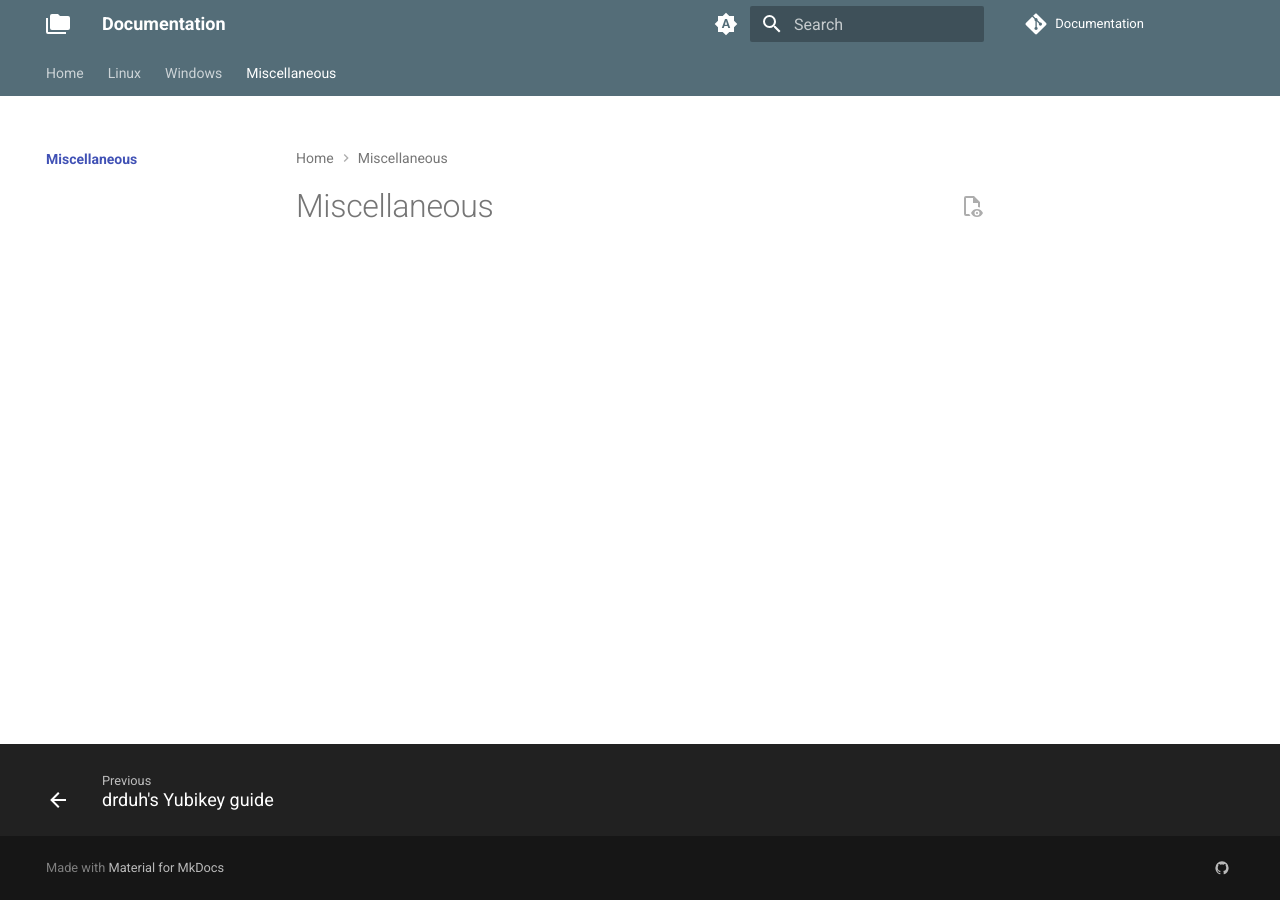
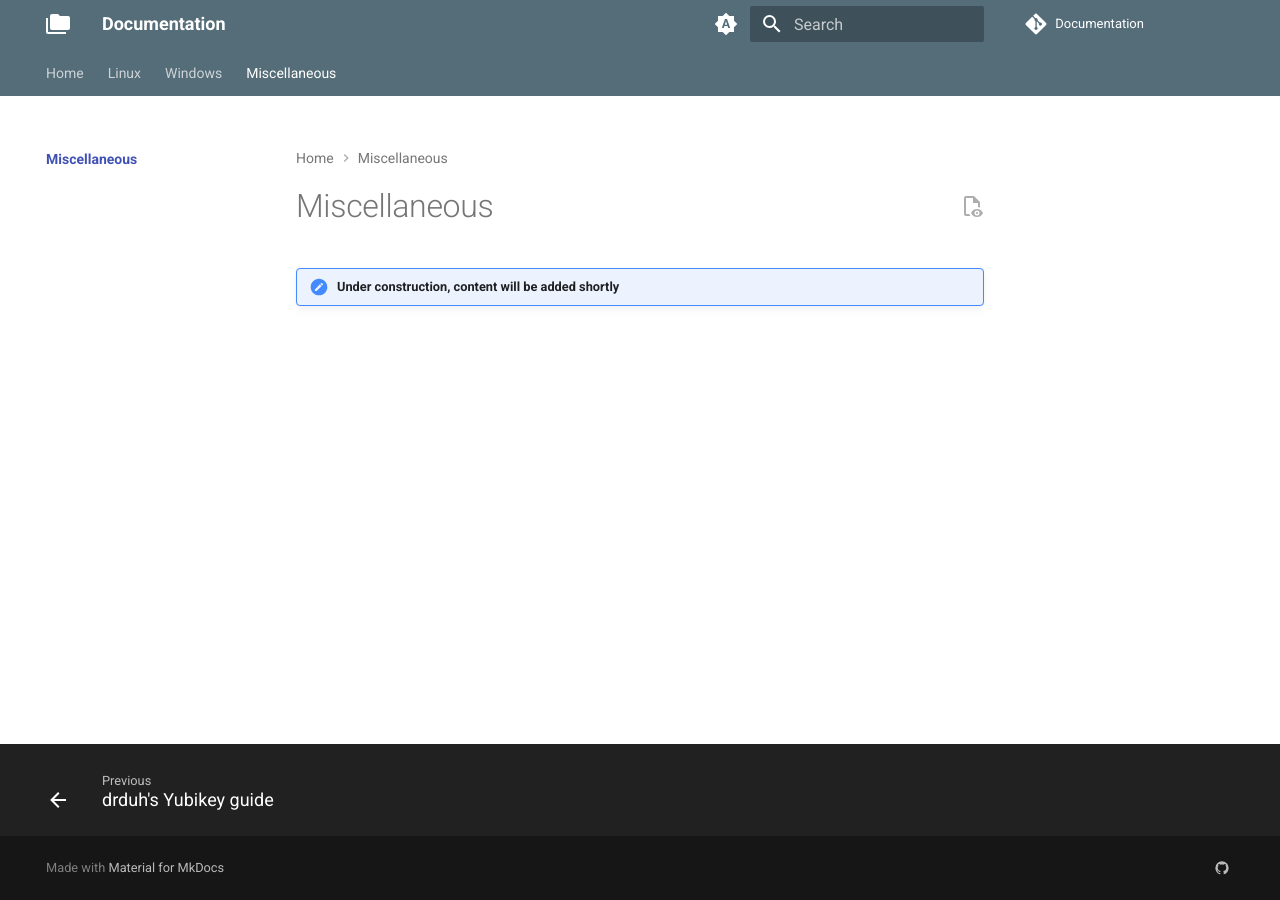
Before and after one commit to FlagHunter01/documentation.frolov.eu, an MkDocs documentation site: the page built from docs/misc/index.md, in a window 1280 px wide. Built offline with MkDocs 1.6.1 and Material for MkDocs 9.7.7, drawn with Linux system fonts in a browser that asks for light colours; plug-ins that fetch from the network failed and are left out; comment, search, counter and statistics services are not loaded.

Commit message:
Add placeholders for empty indexes

```diff
--- a/docs/misc/index.md
+++ b/docs/misc/index.md
@@ -2,3 +2,5 @@
 title: Miscellaneous
 description: Index of the Miscellaneous tab.
 ---
+
+!!! note "Under construction, content will be added shortly"
```
Also changed, not shown: docs/linux/index.md (+2 -0 lines).
